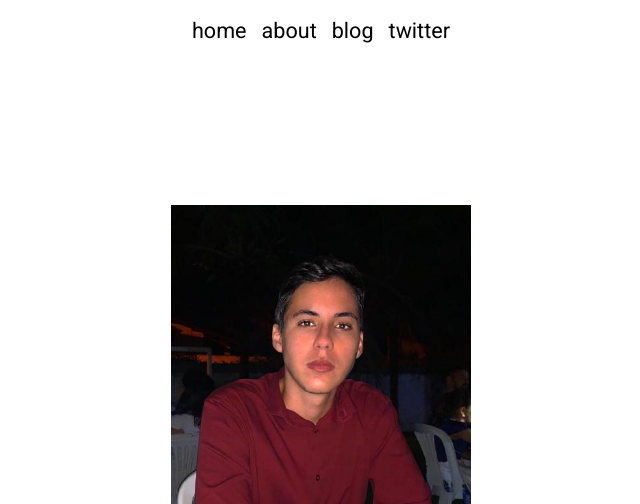
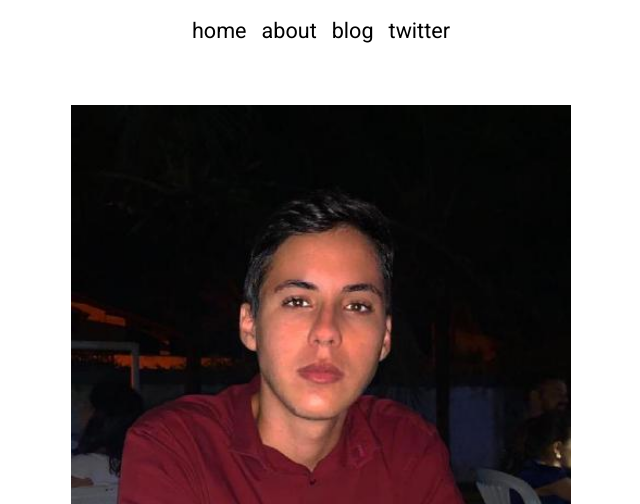
Before and after one commit to matheustguimaraes/matheustguimaraes.com, a Gatsby site: page / in a window 1280 px wide. Shown: the top 504 px of the page, without its empty margins (319-959 px from the left). Built offline with nearby package versions, Linux system fonts and the light colour scheme; Gatsby itself is replaced by a stand-in of ours.

Commit message:
Increase image height and width

```diff
--- a/src/components/image.js
+++ b/src/components/image.js
@@ -18,7 +18,7 @@ const Image = () => {
     query {
       placeholderImage: file(relativePath: { eq: "matheus-website.jpg" }) {
         childImageSharp {
-          fixed(width: 300, height: 300) {
+          fixed(width: 500, height: 500) {
             ...GatsbyImageSharpFixed
           }
         }
```
